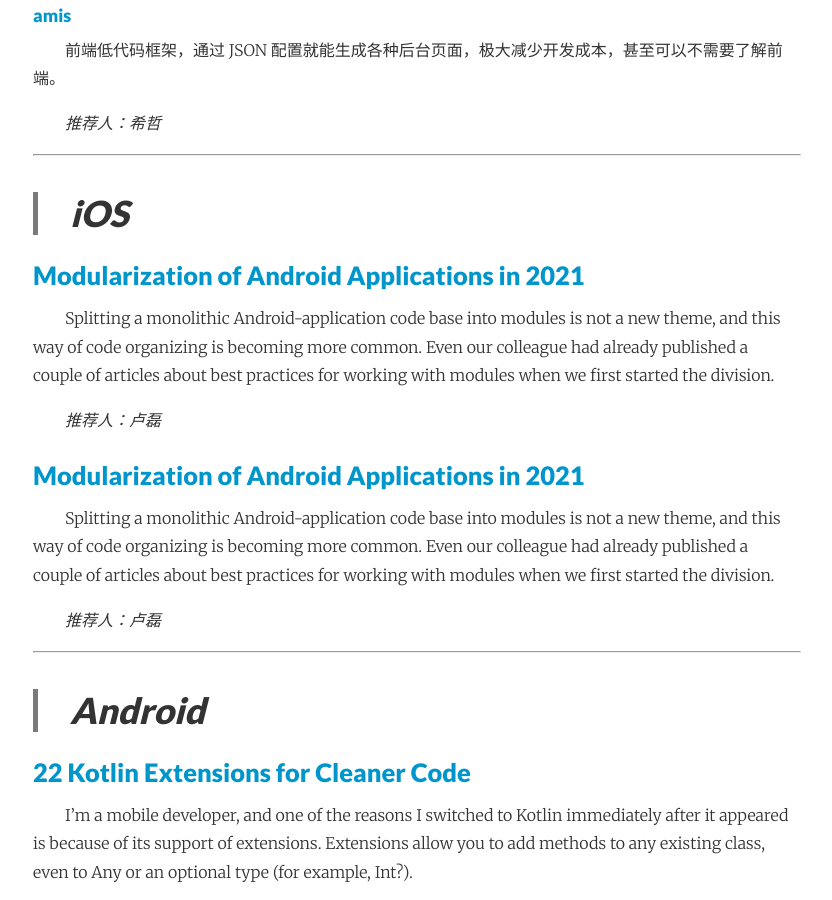
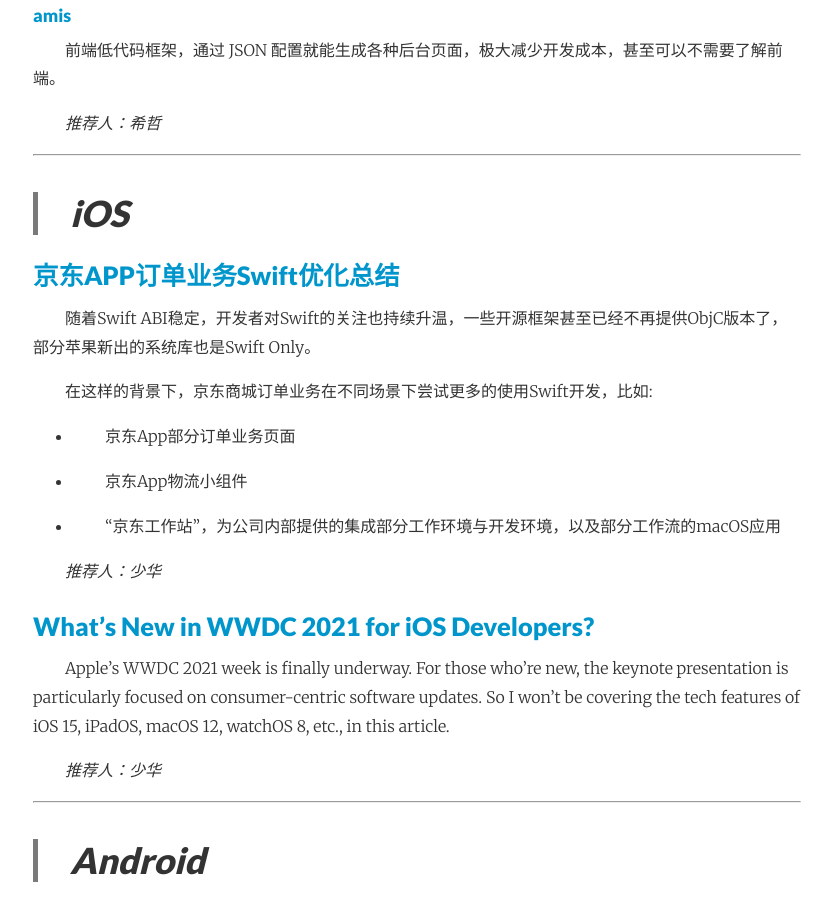
Before and after one commit to yoocky/monthly, a Jekyll site: the page built from _posts/2021-06-01-202106期.md, in a window 1280 px wide and 900 px high, scrolled down 1237 px. Shown: the whole window, without its empty margins (223-1055 px from the left). Built offline with Jekyll 4.4.1, drawn with Linux system fonts in a browser that asks for light colours.

Commit message:
feat(post): add 1

```diff
--- a/_posts/2021-06-01-202106期.md
+++ b/_posts/2021-06-01-202106期.md
@@ -54,26 +54,34 @@
 > ### iOS
 
 
-#### [Modularization of Android Applications in 2021](https://proandroiddev.com/modularization-of-android-applications-in-2021-a79a590d5e5b)
+#### [京东APP订单业务Swift优化总结](https://mp.weixin.qq.com/s/Tn-xtUxlzMhT7TtfU6T-xQ?scene=25#wechat_redirect)
 
-Splitting a monolithic Android-application code base into modules is not a new theme, and this way of code organizing is becoming more common. Even our colleague had already published a couple of articles about best practices for working with modules when we first started the division.
+随着Swift ABI稳定，开发者对Swift的关注也持续升温，一些开源框架甚至已经不再提供ObjC版本了，部分苹果新出的系统库也是Swift Only。
+
+在这样的背景下，京东商城订单业务在不同场景下尝试更多的使用Swift开发，比如:
+
+* 京东App部分订单业务页面
+
+* 京东App物流小组件
+
+* “京东工作站”，为公司内部提供的集成部分工作环境与开发环境，以及部分工作流的macOS应用
 
 
-*推荐人：卢磊*
+*推荐人：少华*
 
-#### [Modularization of Android Applications in 2021](https://proandroiddev.com/modularization-of-android-applications-in-2021-a79a590d5e5b)
+#### [What’s New in WWDC 2021 for iOS Developers?](https://proandroiddev.com/modularization-of-android-applications-in-2021-a79a590d5e5b)
 
-Splitting a monolithic Android-application code base into modules is not a new theme, and this way of code organizing is becoming more common. Even our colleague had already published a couple of articles about best practices for working with modules when we first started the division.
+Apple’s WWDC 2021 week is finally underway. For those who’re new, the keynote presentation is particularly focused on consumer-centric software updates. So I won’t be covering the tech features of iOS 15, iPadOS, macOS 12, watchOS 8, etc., in this article.
 
 
-*推荐人：卢磊*
+*推荐人：少华*
 
 ---
 
 > ### Android
 
 
-#### [22 Kotlin Extensions for Cleaner Code](https://betterprogramming.pub/22-kotlin-extensions-for-cleaner-code-acadcbd49357)
+#### [22 Kotlin Extensions for Cleaner Code](https://betterprogramming.pub/new-in-wwdc-2021-ios15-swiftui-developers-74428e93f817)
 
 I’m a mobile developer, and one of the reasons I switched to Kotlin immediately after it appeared is because of its support of extensions. Extensions allow you to add methods to any existing class, even to Any or an optional type (for example, Int?).
 
```
